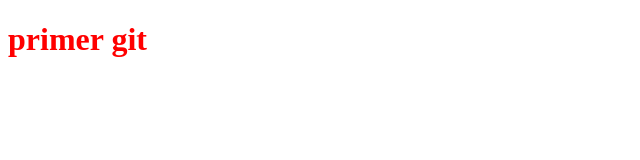
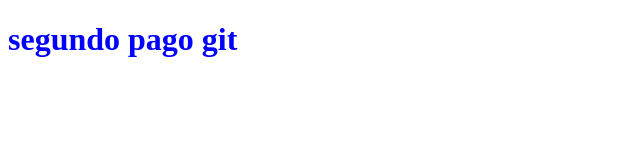
Before and after one commit to jac-abc/proyect_demo, a plain HTML site: page public/index.html in a window 1280 px wide. Shown: the whole page, without its empty margins (0-640 px from the left). Drawn offline with Linux system fonts and the light colour scheme.

Commit message:
segundo paso

```diff
--- a/public/css/titulo.css
+++ b/public/css/titulo.css
@@ -1,3 +1,3 @@
 h1{
-	color:red;
+	color:blue;
 }
--- a/public/index.html
+++ b/public/index.html
@@ -5,6 +5,6 @@
 	<link rel="stylesheet" href="./css/titulo.css">
 </head>
 <body>
-<h1>primer git</h1>
+<h1>segundo pago git</h1>
 
 </body>
```
